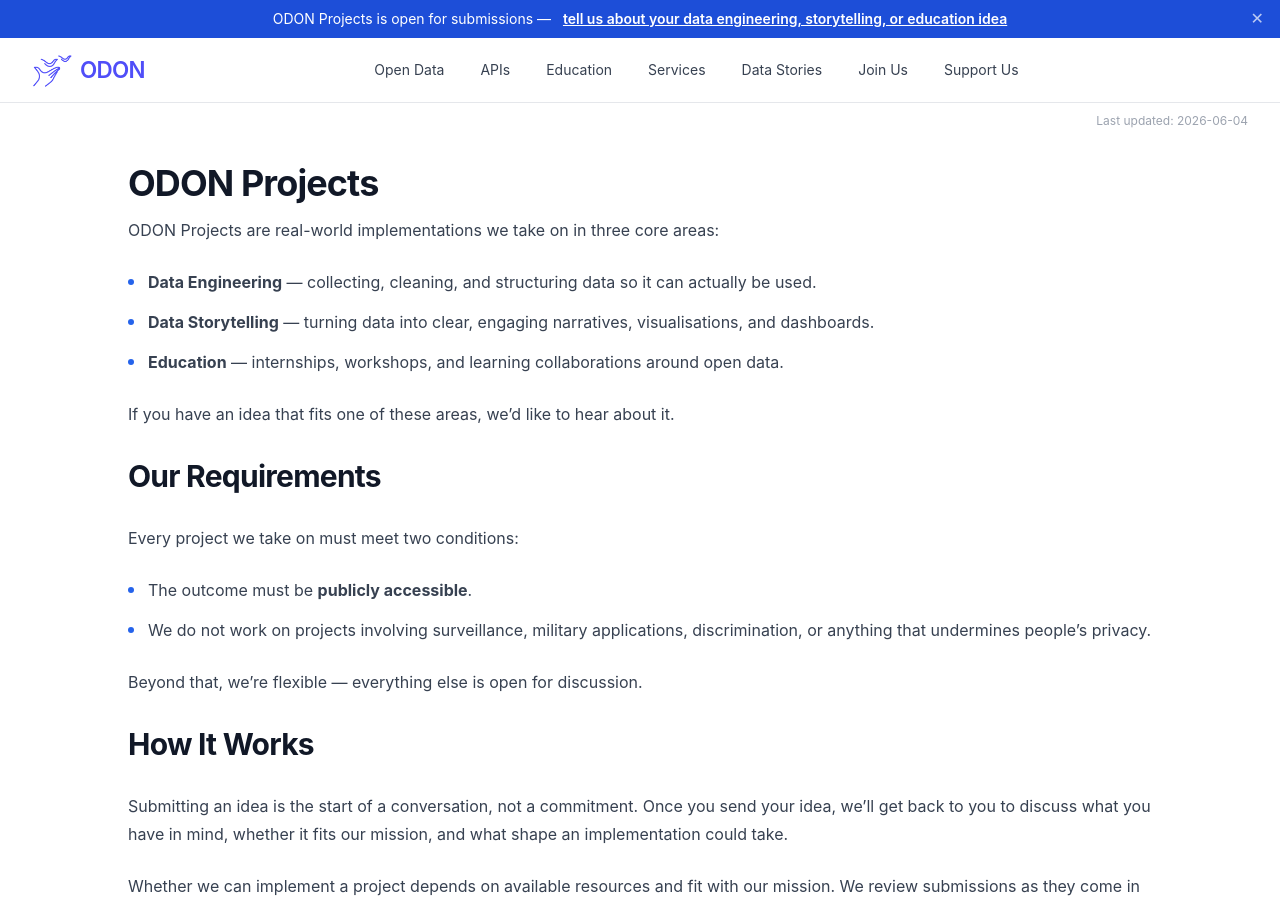
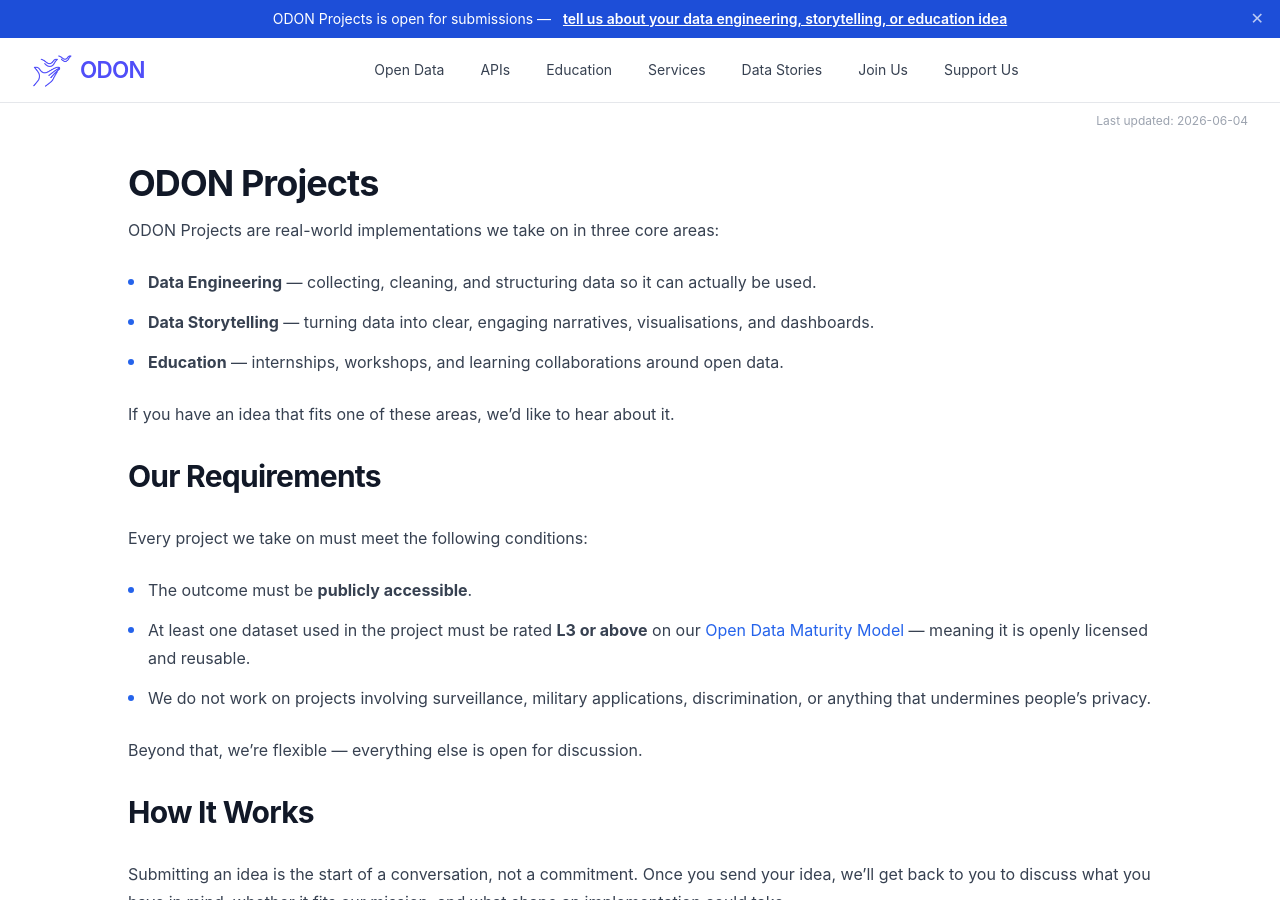
Before and after one commit to verein-odon/verein-odon.github.io, a Jekyll site: the page built from docs/en/projects.md, in a window 1280 px wide and 900 px high. Built offline with Jekyll 4.4.1, drawn with Linux system fonts in a browser that asks for light colours.

Commit message:
Added open data requirement for Open Data

```diff
--- a/docs/en/projects.md
+++ b/docs/en/projects.md
@@ -25,9 +25,10 @@ If you have an idea that fits one of these areas, we'd like to hear about it.
 
 ## Our Requirements
 
-Every project we take on must meet two conditions:
+Every project we take on must meet the following conditions:
 
 - The outcome must be **publicly accessible**.
+- At least one dataset used in the project must be rated **L3 or above** on our [Open Data Maturity Model](/en/open-data/#odmm) — meaning it is openly licensed and reusable.
 - We do not work on projects involving surveillance, military applications, discrimination, or anything that undermines people's privacy.
 
 Beyond that, we're flexible — everything else is open for discussion.
```
